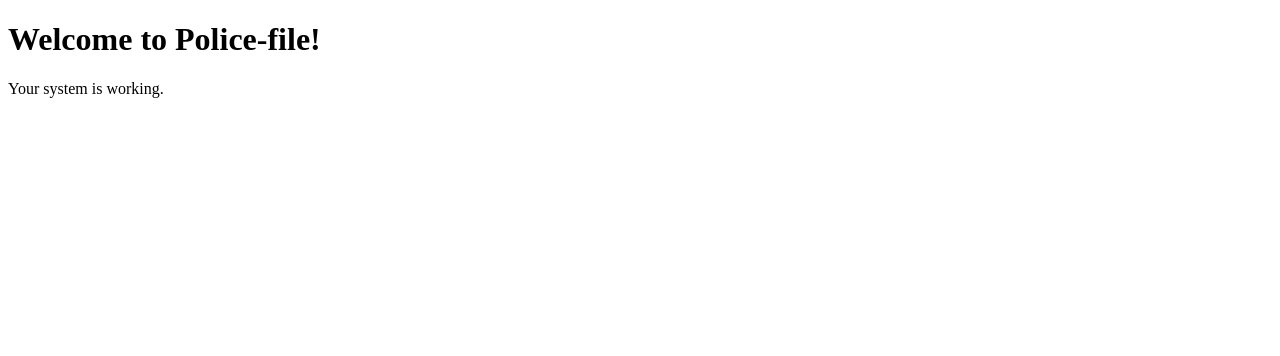
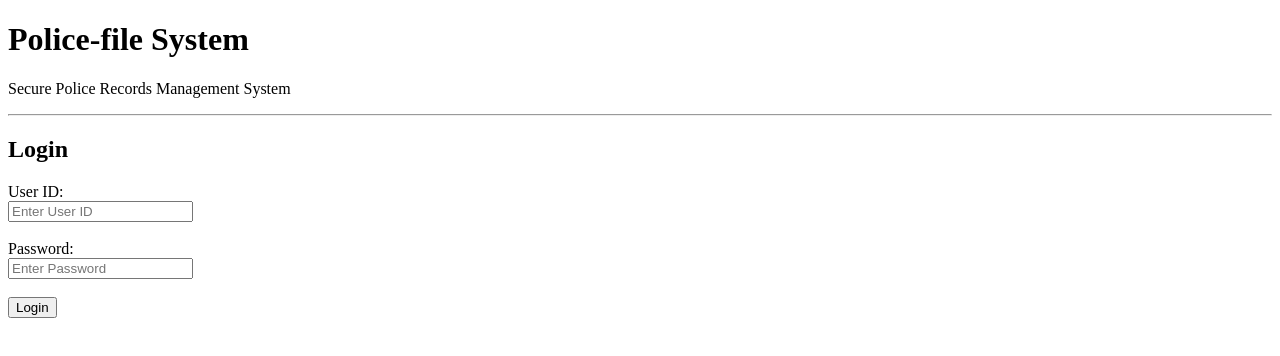
Before and after one commit to owusufrancis281-lang/Police-file, a website: page public/index.html in a window 1280 px wide. Drawn offline with Linux system fonts and the light colour scheme.

Commit message:
Update title and content for Police-file System

```diff
--- a/public/index.html
+++ b/public/index.html
@@ -1,10 +1,27 @@
 <!DOCTYPE html>
 <html>
 <head>
-    <title>Police-file</title>
+    <title>Police-file System</title>
 </head>
+
 <body>
-    <h1>Welcome to Police-file!</h1>
-    <p>Your system is working.</p>
+
+    <h1>Police-file System</h1>
+    <p>Secure Police Records Management System</p>
+
+    <hr>
+
+    <h2>Login</h2>
+
+    <form>
+        <label>User ID:</label><br>
+        <input type="text" placeholder="Enter User ID"><br><br>
+
+        <label>Password:</label><br>
+        <input type="password" placeholder="Enter Password"><br><br>
+
+        <button type="submit">Login</button>
+    </form>
+
 </body>
 </html>
```
